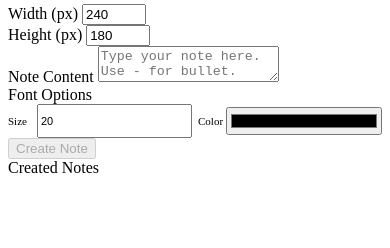
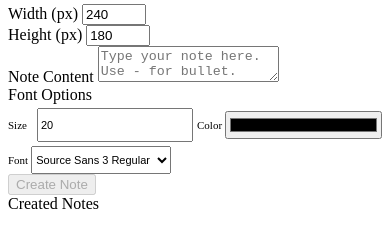
Before and after one commit to AanchalGupta1162/StickyNotes, a website with bundled scripts: page src/index.html in a window 390 px wide. Shown: the part 142-390 px from the top of the page. Built offline with nearby package versions, Linux system fonts and the light colour scheme.

Commit message:
fonts added

```diff
--- a/src/index.html
+++ b/src/index.html
@@ -56,16 +56,40 @@
 
                     <div class="form-group">
                         <label>Font Options</label>
-                        <div style="display: flex; gap: 6px; align-items: center;">
-                            <div style="display: flex; align-items: center; gap: 3px; flex: 1;">
+                        <div class="font-options-row" style="display: flex; gap: 8px; align-items: center; flex-wrap: wrap;">
+                            <div style="display: flex; align-items: center; gap: 3px; min-width: 80px; flex: 1;">
                                 <label for="fontSize" style="margin: 0; font-size: 11px; min-width: 26px;">Size</label>
-                                <input type="number" id="fontSize" value="20" min="8" max="36" style="flex: 1; height: 28px; font-size: 11px;">
+                                <input type="number" id="fontSize" value="20" min="8" max="36" style="flex: 1; height: 28px; font-size: 11px; min-width: 40px;">
                             </div>
-                            <div style="display: flex; align-items: center; gap: 3px; flex: 1;">
+                            <div style="display: flex; align-items: center; gap: 3px; min-width: 80px; flex: 1;">
                                 <label for="fontColor" style="margin: 0; font-size: 11px;">Color</label>
-                                <input type="color" id="fontColor" value="#000000" style="flex: 1; height: 28px; padding: 2px;">
+                                <input type="color" id="fontColor" value="#000000" style="flex: 1; height: 28px; padding: 2px; min-width: 40px;">
                             </div>
                         </div>
+                        <div style="display: flex; align-items: center; gap: 3px; min-width: 120px; margin-top: 8px;">
+                            <label for="fontFamily" style="margin: 0; font-size: 11px;">Font</label>
+                            <select id="fontFamily" style="flex: 1; height: 28px; font-size: 11px; min-width: 100px; max-width: 140px;">
+                                    <option value="SourceSans3-Regular">Source Sans 3 Regular</option>
+                                    <option value="Bungee-Regular">Bungee Regular</option>
+                                    <option value="Lato-Light">Lato-Light</option>
+                                    <option value="AbrilFatface-Regular">Abril Fatface</option>
+                                    <option value="ACaslonPro-Semibold">Adobe Caslon Pro</option>
+                            </select>
+                        </div>
+                        <style>
+                        @media (max-width: 480px) {
+                            .font-options-row {
+                                flex-direction: row !important;
+                                gap: 4px !important;
+                            }
+                            .font-options-row > div,
+                            .font-options-row + div {
+                                min-width: unset !important;
+                                width: 100% !important;
+                                margin-top: 4px !important;
+                            }
+                        }
+                        </style>
                     </div>
 
                     <div class="form-group">
--- a/src/ui/index.js
+++ b/src/ui/index.js
@@ -20,6 +20,7 @@ addOnUISdk.ready.then(async () => {
     const noteTextInput = document.getElementById("noteText");
     const fontSizeInput = document.getElementById("fontSize");
     const fontColorInput = document.getElementById("fontColor");
+    const fontFamilyInput = document.getElementById("fontFamily");
 
     // Tab switching logic
     const tabViewBtn = document.getElementById("tab-view");
@@ -125,14 +126,15 @@ addOnUISdk.ready.then(async () => {
     }
 
     createStickyNoteButton.addEventListener("click", async event => {
-        // Get color, size, text, font size, and font color
+        // Get color, size, text, font size, font color, and font family
         const colorHex = noteColorInput.value;
         const width = parseInt(noteWidthInput.value, 10);
         const height = parseInt(noteHeightInput.value, 10);
         const text = noteTextInput.value;
         const fontSize = parseInt(fontSizeInput.value, 10);
         const fontColor = fontColorInput.value;
-        await sandboxProxy.createStickyNote({ colorHex, width, height, text, fontSize, fontColor });
+        const fontFamily = fontFamilyInput.value; // This is now the PostScript name
+        await sandboxProxy.createStickyNote({ colorHex, width, height, text, fontSize, fontColor, fontFamily });
         selectedNoteId = null;
         renderNotesList();
         switchTab("view");
```
Also changed, not shown: src/sandbox/code.js (+18 -3 lines).
